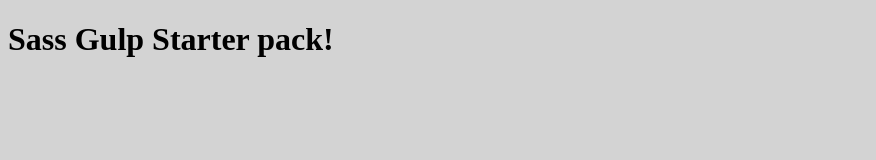
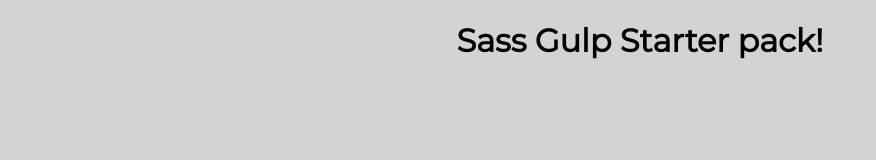
Before and after one commit to alessandrocolinucci/text-to-speech, a website: page src/index.html in a window 1280 px wide. Shown: the whole page, without its empty margins (0-876 px from the left). Drawn offline with nearby package versions, Linux system fonts and the light colour scheme; files that its build step writes are made by us from their sources.

Commit message:
Add new font and scripts

```diff
--- a/gulpfile.js
+++ b/gulpfile.js
@@ -1,19 +1,19 @@
 const gulp = require('gulp');
 const minifyimg = require('gulp-image');
-const broswerSync = require('browser-sync');
+const browserSync = require('browser-sync');
 const sass = require('gulp-sass');
 const minifycss = require('gulp-clean-css');
 const uglify = require('gulp-uglify');
 
-// Watch and Serve
+// Serve
 gulp.task('serve', () => {
 
-    broswerSync.init({
+    browserSync.init({
         server: './src'
     });
 
     gulp.watch(['src/scss/*.scss'], ['sass']);
-    gulp.watch(['src/*.html']).on('change', broswerSync.reload);
+    gulp.watch(['src/*.html']).on('change', browserSync.reload);
 })
 
 // Copy All HTML files
@@ -22,9 +22,25 @@
                .pipe(gulp.dest('dist'));
 });
 
+// Copy all fonts - requires to be .woff2
+gulp.task('copyfonts', () => {
+    return gulp.src('src/fonts/*.woff2')
+               .pipe(gulp.dest('dist/fonts'));
+});
+
 
 // Compile Sass and minify
+
+// Compile sass
 gulp.task('sass', () => {
+    return gulp.src(['src/scss/*.scss'])
+               .pipe(sass().on('error', sass.logError))
+               .pipe(gulp.dest("src/css"))
+               .pipe(browserSync.stream());
+});
+
+// Minify CSS
+gulp.task('minifycss', () => {
     return gulp.src(['src/scss/*.scss'])
                .pipe(sass().on('error', sass.logError))
                .pipe(minifycss())
@@ -46,7 +62,7 @@
 })
 
 // Minify task
-gulp.task('minify', ['copyhtml', 'sass', 'minifyjs', 'imageminify']);
+gulp.task('minify', ['copyhtml', 'copyfonts', 'minifycss', 'minifyjs', 'imageminify']);
 
 // Default task
 gulp.task('default', ['serve']);
--- a/src/scss/style.scss
+++ b/src/scss/style.scss
@@ -5,6 +5,25 @@
 $secondary: #fff;
 // Others variables ...
 
+@font-face {
+    font-family: 'Montserrat';
+    font-style: normal;
+    font-weight: 400;
+    src: url('../fonts/Montserrat.woff2') format('woff2');
+}
+
+* {
+    font-family: 'Montserrat';
+}
+
 body {
-    background-color: $body-bg;
+    background: $body-bg;
+    margin: 0;
+    height: 100%;
+    width: 100%;
 }
+
+h1 {
+    text-align: center;
+    color: black;
+}
```
Also changed, not shown: src/fonts/Montserrat.woff2 (added), 1 other file.
